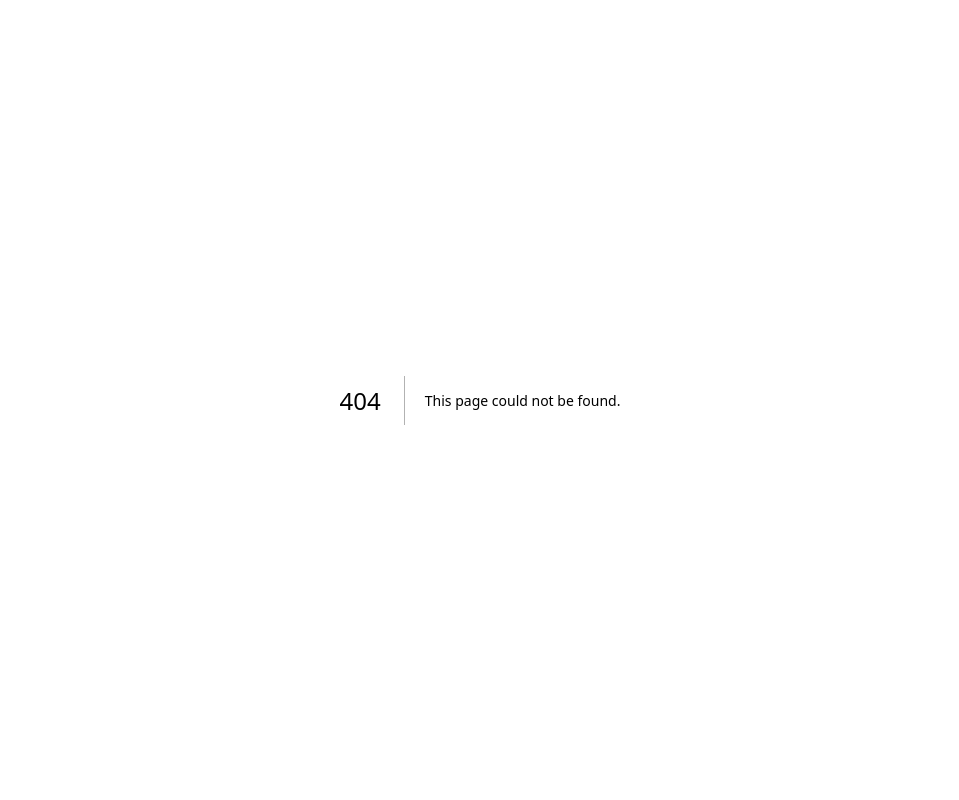
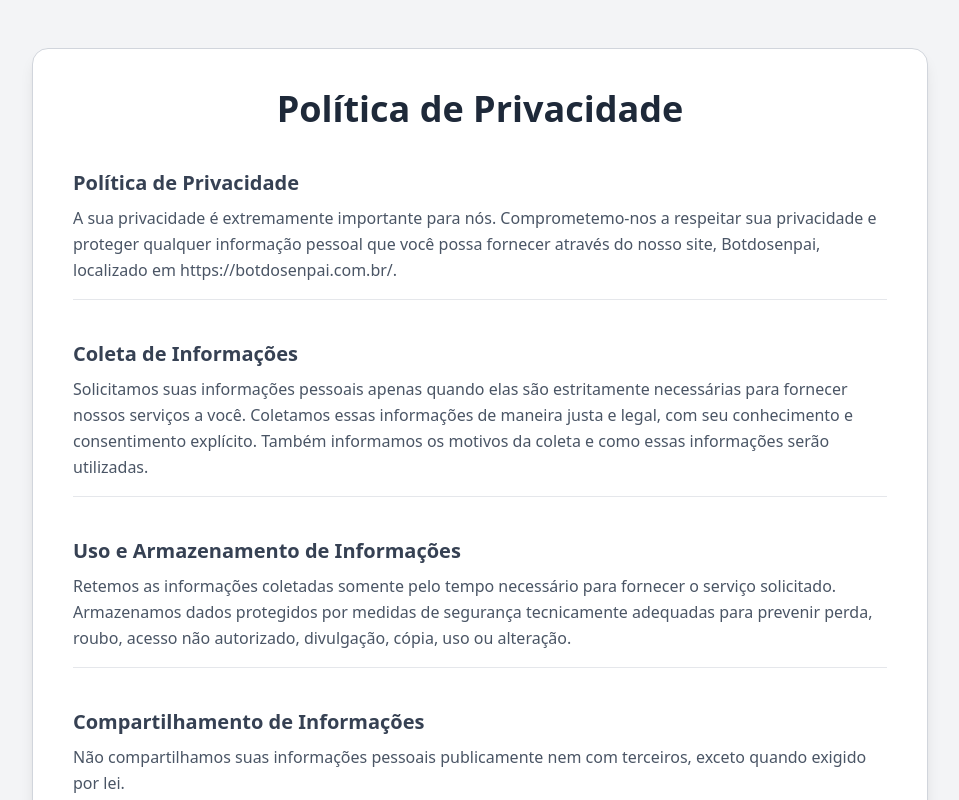
Before and after one commit to PedroMarques391/senpaiLP, a Next.js app: page /privacy in a window 1280 px wide. Before the commit this address had no page. Shown: the top 800 px of the page, without its empty margins (160-1119 px from the left). Built offline with nearby package versions, Linux system fonts and the light colour scheme.

Commit message:
feat: Criando rota para politicas de privacidade.

```diff
--- /dev/null
+++ b/src/app/privacy/layout.tsx
@@ -0,0 +1,37 @@
+import type { Metadata } from "next";
+import { Geist, Geist_Mono } from "next/font/google";
+import "./../globals.css";
+
+const geistSans = Geist({
+  variable: "--font-geist-sans",
+  subsets: ["latin"],
+});
+
+const geistMono = Geist_Mono({
+  variable: "--font-geist-mono",
+  subsets: ["latin"],
+});
+
+export const metadata: Metadata = {
+  title: "BotSenpai - Política de Privacidade",
+  description: "Política de Privacidade do bot Senpai.",
+  keywords: ["figurinhas", "bot de figurinhas", "bot de whatsapp", "senpai bot", "botdosenpai"],
+
+
+};
+
+export default function RootLayout({
+  children,
+}: Readonly<{
+  children: React.ReactNode;
+}>) {
+  return (
+    <html lang="pt-br" className="!scroll-smooth">
+      <body
+        className={`${geistSans.variable} ${geistMono.variable} antialiased `}
+      >
+        {children}
+      </body>
+    </html>
+  );
+}
--- /dev/null
+++ b/src/app/privacy/page.tsx
@@ -0,0 +1,39 @@
+import { privacyPolicy } from "@/data/utils";
+import Link from "next/link";
+
+
+
+const Privacy = () => {
+    return (
+        <main className="min-h-screen bg-gray-100 text-black px-6 md:px-16 py-12 flex items-center justify-center">
+            <div className="max-w-4xl bg-white p-10 rounded-2xl shadow-lg border border-gray-300">
+                <h1 className="text-3xl md:text-4xl font-bold text-center text-gray-800 mb-6">
+                    Política de Privacidade
+                </h1>
+
+                <section className="space-y-6 divide-y divide-gray-200">
+                    {privacyPolicy.map((section, index) => (
+                        <div key={index} className="py-4">
+                            <h2 className="text-xl font-semibold text-gray-700 mb-2">{section.title}</h2>
+                            <p className="text-gray-600 leading-relaxed">{section.text}</p>
+                        </div>
+                    ))}
+                </section>
+
+                <div className="text-center mt-8">
+                    <p className="text-gray-600">Em caso de dúvidas, entre em contato:</p>
+                    <Link
+                        href="mailto:contato@botdosenpai.com.br"
+                        target="_blank"
+                        rel="noreferrer"
+                        className="text-teal-500 font-semibold hover:text-teal-600 transition-colors"
+                    >
+                        contato@botdosenpai.com.br
+                    </Link>
+                </div>
+            </div>
+        </main>
+    );
+};
+
+export default Privacy;
```
